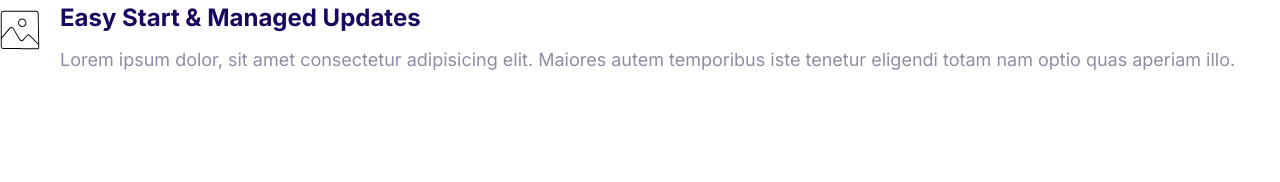
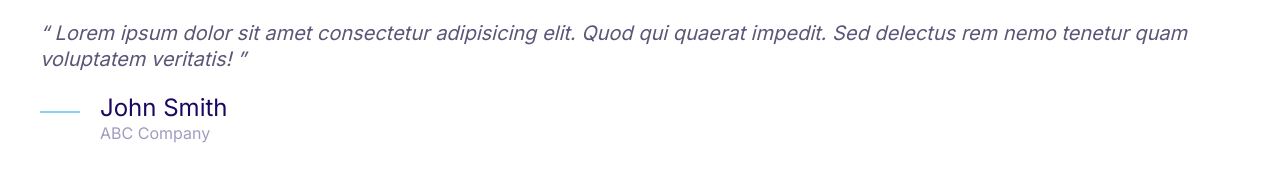
Before and after one commit to gioiaGalassi/moshify, a plain HTML site: page index.html in a window 1280 px wide. Drawn offline with Linux system fonts and the light colour scheme.

Commit message:
Build the Quotes Component

```diff
--- a/css/styles.css
+++ b/css/styles.css
@@ -4,6 +4,7 @@
   --color-accent: #ff3400;
   --color-headings: #1b0760;
   --color-body: #918ca4;
+  --color-body-darker: #5c5577;
   --color-border: #ccc;
   --border-radius: 30px;
 }
@@ -387,3 +388,53 @@ a {
 .media__image {
   margin-top: 1rem;
 }
+
+/* Quotes */
+
+.quote {
+  font-size: 3rem;
+  font-style: italic;
+  color: var(--color-body-darker);
+  line-height: 1.3;
+}
+
+.quote__text::before {
+  content: open-quote;
+}
+
+.quote__text::after {
+  content: close-quote;
+}
+
+.quote__author {
+  font-size: 3rem;
+  font-weight: 500;
+  font-style: normal;
+  margin-bottom: 0;
+}
+
+.quote__organization {
+  color: var(--color-headings);
+  opacity: 0.4;
+  font-size: 2rem;
+  font-style: normal;
+}
+
+.quote__line {
+  position: relative;
+  bottom: 10px;
+}
+
+@media screen and (min-width: 1024px) {
+  .quote {
+    font-size: 2rem;
+  }
+
+  .quote__author {
+    font-size: 2.4rem;
+  }
+
+  .quote__organization {
+    font-size: 1.6rem;
+  }
+}
--- a/index.html
+++ b/index.html
@@ -15,20 +15,25 @@
     <link rel="stylesheet" href="css/styles.css" />
   </head>
   <body>
+    <blockquote class="quote">
+      <p class="quote__text">
+        Lorem ipsum dolor sit amet consectetur adipisicing elit. Quod qui
+        quaerat impedit. Sed delectus rem nemo tenetur quam voluptatem
+        veritatis!
+      </p>
+      <footer>
         <div class="media">
           <div class="media__image">
-        <svg class="icon icon--primary">
-          <use xlink:href="images/sprite.svg#snap"></use>
+            <svg class="icon icon--primary quote__line">
+              <use xlink:href="images/sprite.svg#line"></use>
             </svg>
           </div>
           <div class="media__body">
-        <h3 class="media__title">Easy Start & Managed Updates</h3>
-        <p>
-          Lorem ipsum dolor, sit amet consectetur adipisicing elit. Maiores
-          autem temporibus iste tenetur eligendi totam nam optio quas aperiam
-          illo.
-        </p>
+            <h3 class="media__title quote__author">John Smith</h3>
+            <p class="quote__organization">ABC Company</p>
           </div>
         </div>
+      </footer>
+    </blockquote>
   </body>
 </html>
```
Also changed, not shown: components/quotes.html (added, +19 -0 lines). Lines whose indentation alone changed are shown as unchanged.
